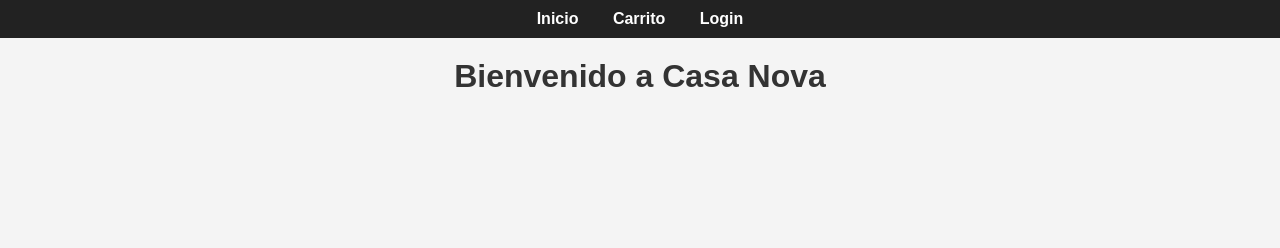
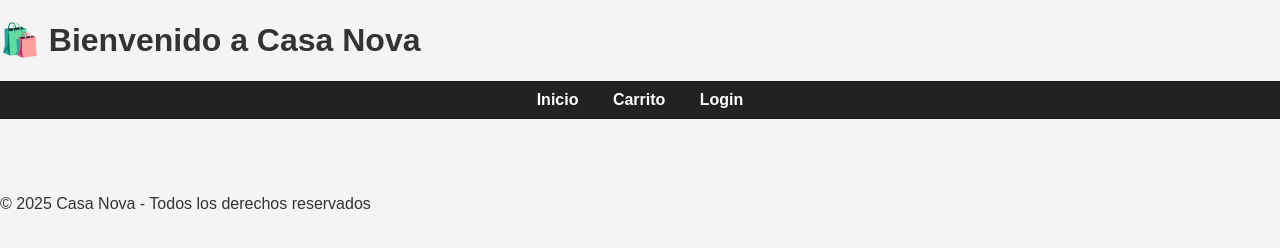
Before and after one commit to DiegoNicolas1992/Casa-nova-json, a website: page public/index.html in a window 1280 px wide. Drawn offline with Linux system fonts and the light colour scheme.

Commit message:
Update index.html

```diff
--- a/public/index.html
+++ b/public/index.html
@@ -3,21 +3,26 @@
 <head>
   <meta charset="UTF-8">
   <meta name="viewport" content="width=device-width, initial-scale=1.0">
-  <title>Tienda Casa Nova 🛒</title>
+  <title>Tienda Casa Nova 🏠</title>
   <link rel="stylesheet" href="styles/styles.css">
 </head>
 <body>
-  <!-- 🧭 Barra de navegación -->
-  <nav>
-    <a href="index.html">Inicio</a>
-    <a href="carrito.html">Carrito</a>
-    <a href="login.html">Login</a>
-  </nav>
+  <header>
+    <h1>🛍️ Bienvenido a Casa Nova</h1>
+    <nav>
+      <a href="index.html">Inicio</a>
+      <a href="carrito.html">Carrito</a>
+      <a href="login.html">Login</a>
+    </nav>
+  </header>
 
-  <h1 style="text-align:center; margin-top:20px;">Bienvenido a Casa Nova</h1>
+  <main>
+    <section id="productos" class="productos-container"></section>
+  </main>
 
-  <!-- 🛍️ Contenedor de productos -->
-  <section id="productos"></section>
+  <footer>
+    <p>© 2025 Casa Nova - Todos los derechos reservados</p>
+  </footer>
 
   <script src="scripts/main.js"></script>
 </body>
```
